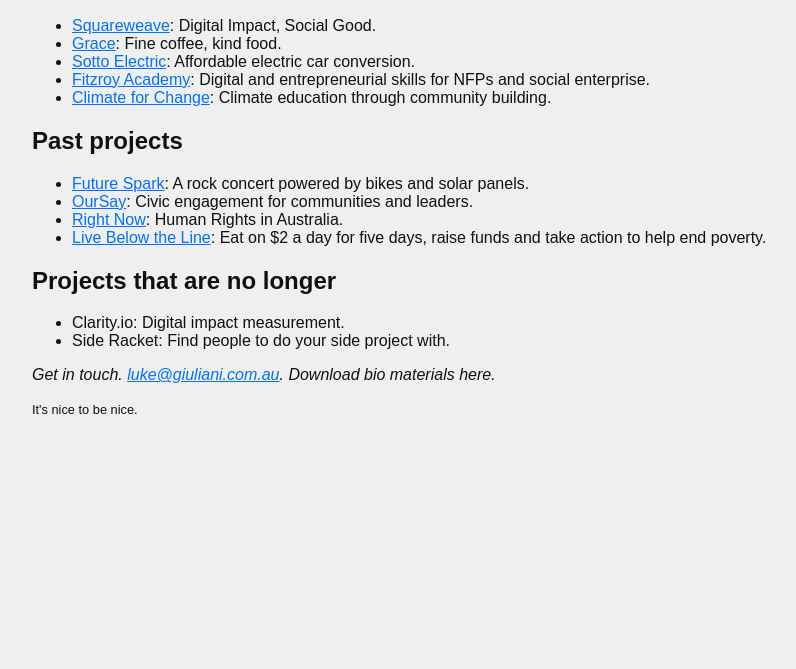
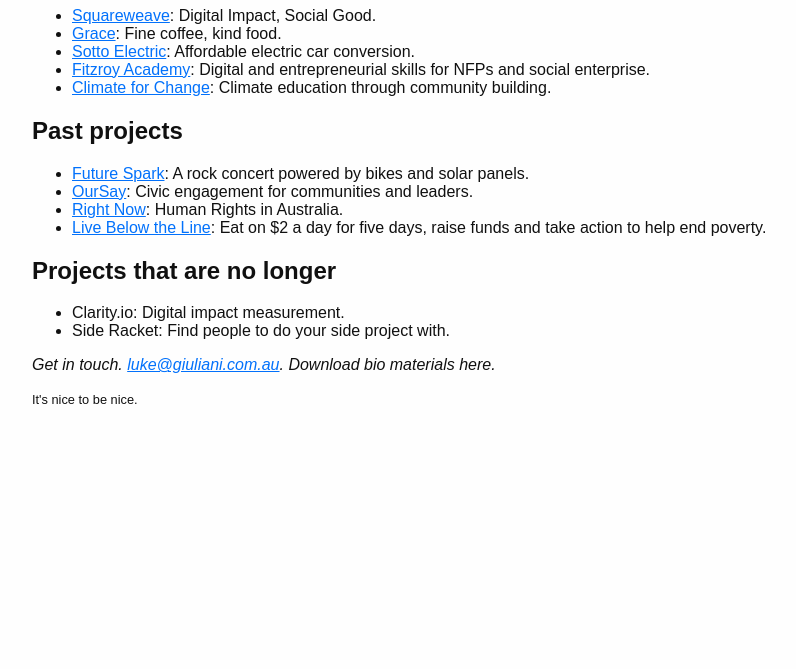
Before and after one commit to lukegiuliani/personal-site, a plain HTML site: page web/index.html in a window 1280 px wide. Shown: the part 131-800 px from the top of the page, without its empty margins (8-804 px from the left). Drawn offline with Linux system fonts and the light colour scheme.

Commit message:
moar basic styles

```diff
--- a/web/css/styles.css
+++ b/web/css/styles.css
@@ -19,8 +19,8 @@
    Author's styles
    ---------------------------------------------------------*/
     body {
-      padding: 20px 40px;
-      background: #efefef;
+      padding: 10px 40px;
+      background: #fefefe;
       color: #101010;
     }
 
```
